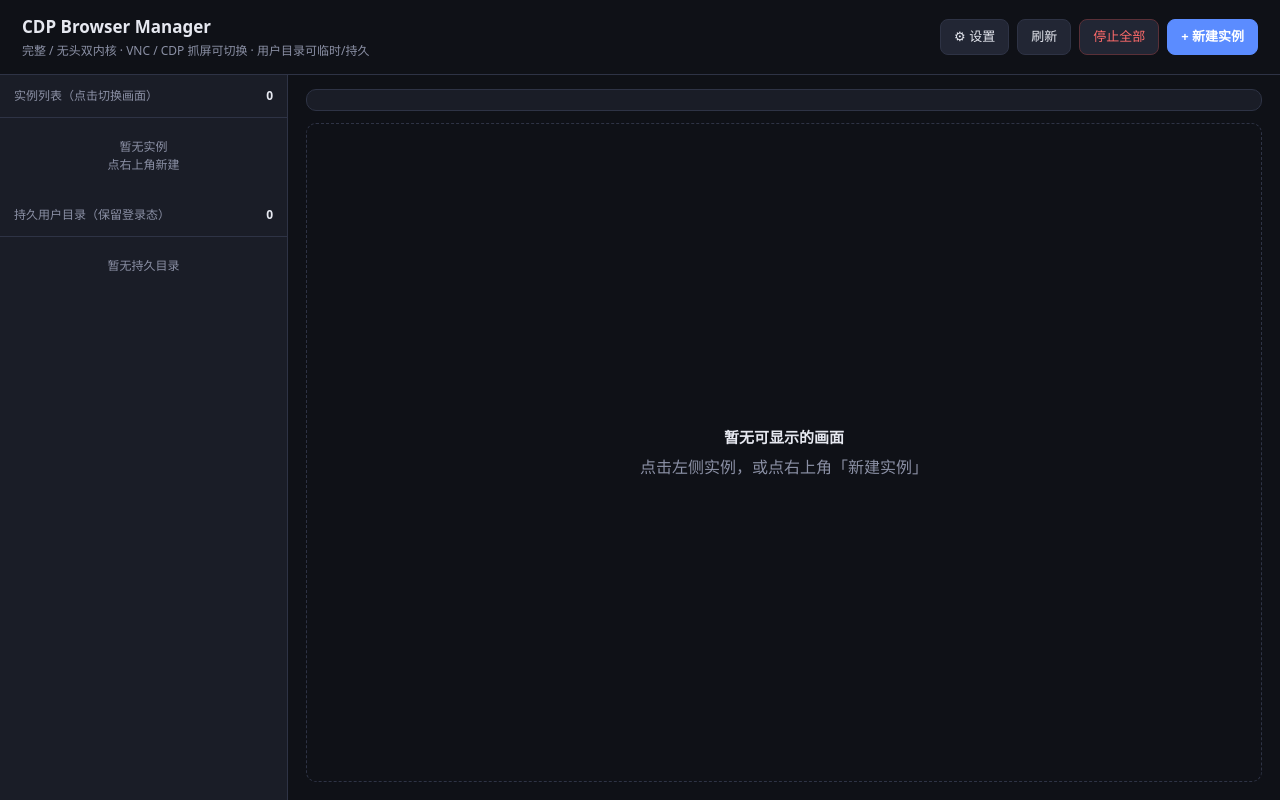
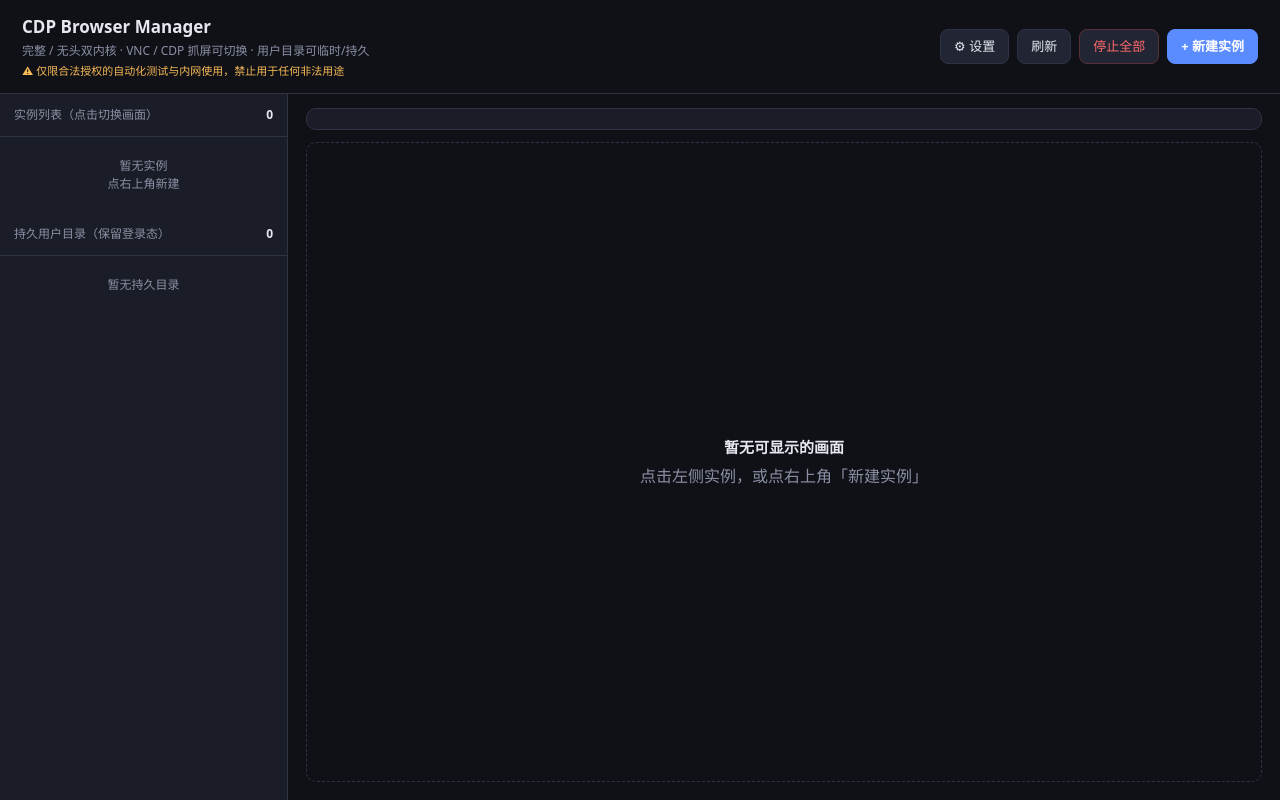
Before and after one commit to ForAllCodeSouls/cdp-browser-manager, a FastAPI app: page / in a window 1280 px wide. Run offline with FastAPI, Linux system fonts and the light colour scheme; data that the repository does not hold is empty.

Commit message:
docs: add disclaimer for lawful-use only

```diff
--- a/app/templates/index.html
+++ b/app/templates/index.html
@@ -42,6 +42,7 @@
         }
         h1 { font-size: 17px; margin: 0; font-weight: 600; }
         .subtitle { color: var(--muted); font-size: 12px; margin-top: 2px; }
+        .disclaimer-note { color: var(--warn); font-size: 11px; margin-top: 3px; }
         .toolbar { display: flex; gap: 8px; align-items: center; flex-wrap: wrap; }
         button {
             font: inherit;
@@ -300,6 +301,7 @@
         <div>
             <h1>CDP Browser Manager</h1>
             <div class="subtitle">完整 / 无头双内核 · VNC / CDP 抓屏可切换 · 用户目录可临时/持久</div>
+            <div class="disclaimer-note">⚠ 仅限合法授权的自动化测试与内网使用，禁止用于任何非法用途</div>
         </div>
         <div class="toolbar">
             <button onclick="openSettings()">⚙ 设置</button>
```
Also changed, not shown: README.md.
